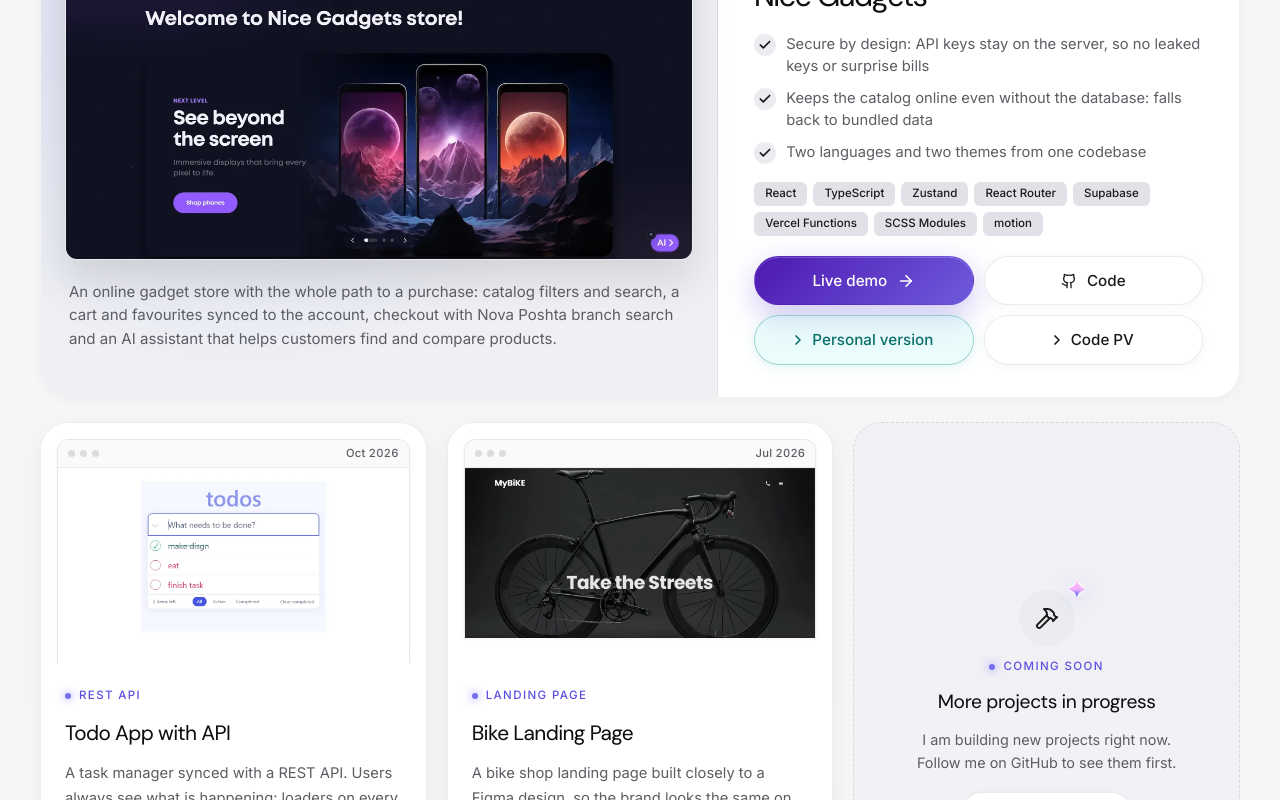
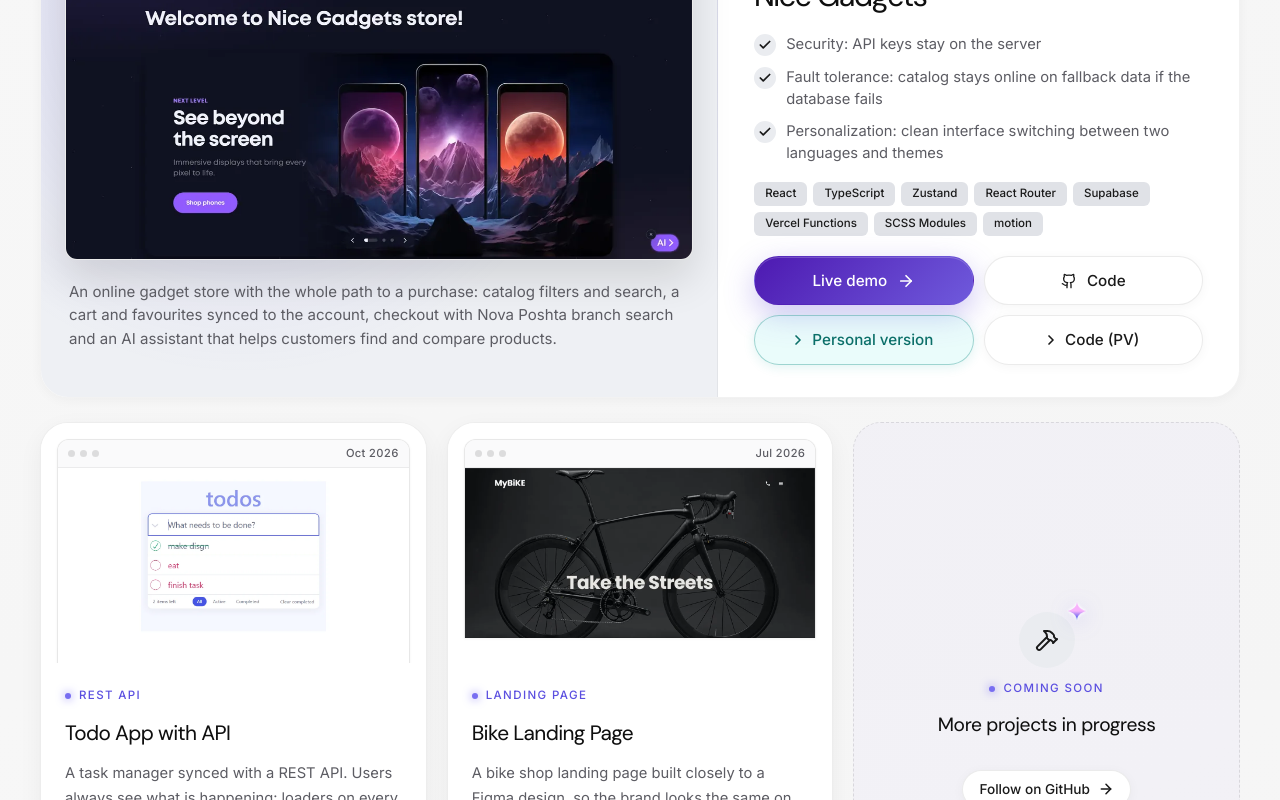
Before and after one commit to AlucardYagamiGame/olga-portfolio, a React (Vite) app: page / in a window 1280 px wide. Shown: the part 2500-3300 px from the top of the page. Built offline with nearby package versions, Linux system fonts and the light colour scheme.

Commit message:
fix(i18n): rewrite project highlights and shorten personal version labels

```diff
--- a/src/i18n/en.ts
+++ b/src/i18n/en.ts
@@ -92,7 +92,7 @@ export const en: Dictionary = {
     description: '',
     code: 'Code',
     personal: 'Personal version',
-    personalCode: 'Code PV',
+    personalCode: 'Code (PV)',
     demo: 'Live demo',
     screenshotAlt: (title) => `Screenshot of ${title}`,
     items: {
@@ -102,9 +102,9 @@ export const en: Dictionary = {
         description:
           'An online gadget store with the whole path to a purchase: catalog filters and search, a cart and favourites synced to the account, checkout with Nova Poshta branch search and an AI assistant that helps customers find and compare products.',
         highlights: [
-          'Secure by design: API keys stay on the server, so no leaked keys or surprise bills',
-          'Keeps the catalog online even without the database: falls back to bundled data',
-          'Two languages and two themes from one codebase',
+          'Security: API keys stay on the server',
+          'Fault tolerance: catalog stays online on fallback data if the database fails',
+          'Personalization: clean interface switching between two languages and themes',
         ],
       },
       todoApp: {
@@ -125,7 +125,7 @@ export const en: Dictionary = {
     comingSoon: {
       badge: 'Coming soon',
       title: 'More projects in progress',
-      text: 'I am building new projects right now. Follow me on GitHub to see them first.',
+      text: '',
       link: 'Follow on GitHub',
     },
   },
--- a/src/i18n/ua.ts
+++ b/src/i18n/ua.ts
@@ -91,20 +91,20 @@ export const ua: Dictionary = {
     title: 'Мої проєкти',
     description: '',
     code: 'Код',
-    personal: 'Персональна версія',
-    personalCode: 'Код ПВ',
+    personal: 'Власна версія',
+    personalCode: 'Код (ВВ)',
     demo: 'Демо',
     screenshotAlt: (title) => `Скріншот проєкту ${title}`,
     items: {
       niceGadgets: {
         title: 'Nice Gadgets',
-        kicker: 'E-commerce · Тімлідка й техлідка',
+        kicker: 'E-commerce · Тімлід & техлід',
         description:
           'Інтернет-магазин гаджетів з усім шляхом до покупки: фільтри й пошук у каталозі, кошик і обране із синхронізацією в акаунті, оформлення замовлення з пошуком відділень Нової пошти та AI-асистент, який допомагає знайти й порівняти товари.',
         highlights: [
-          'Безпечно за замовчуванням: ключі API лишаються на сервері, без витоків і несподіваних рахунків',
-          'Каталог працює навіть без бази даних: є запасні вбудовані дані',
-          'Дві мови й дві теми з однієї кодової бази',
+          'Безпека: ключі API сховані на сервері',
+          'Відмовостійкість: каталог працює на резервних даних при збої бази даних',
+          'Персоналізація: зміна мови інтерфейсу та теми оформлення',
         ],
       },
       todoApp: {
@@ -125,8 +125,8 @@ export const ua: Dictionary = {
     comingSoon: {
       badge: 'Скоро',
       title: 'Нові проєкти в розробці',
-      text: 'Зараз працюю над новими проєктами. Підписуйтеся на мій GitHub, щоб побачити їх першими.',
-      link: 'Мій GitHub',
+      text: '',
+      link: 'Слідкуй за GitHub',
     },
   },
   contacts: {
```
